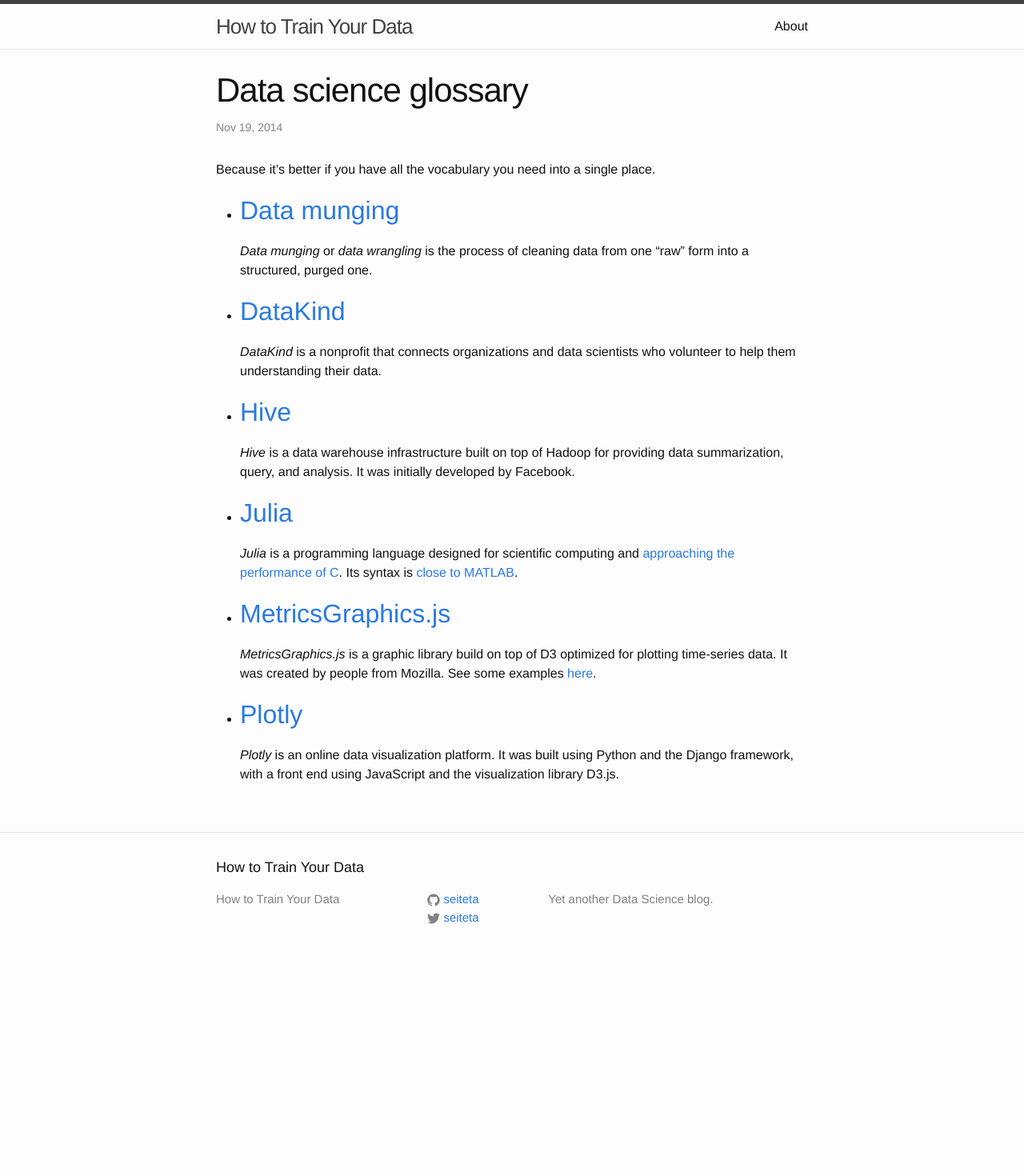
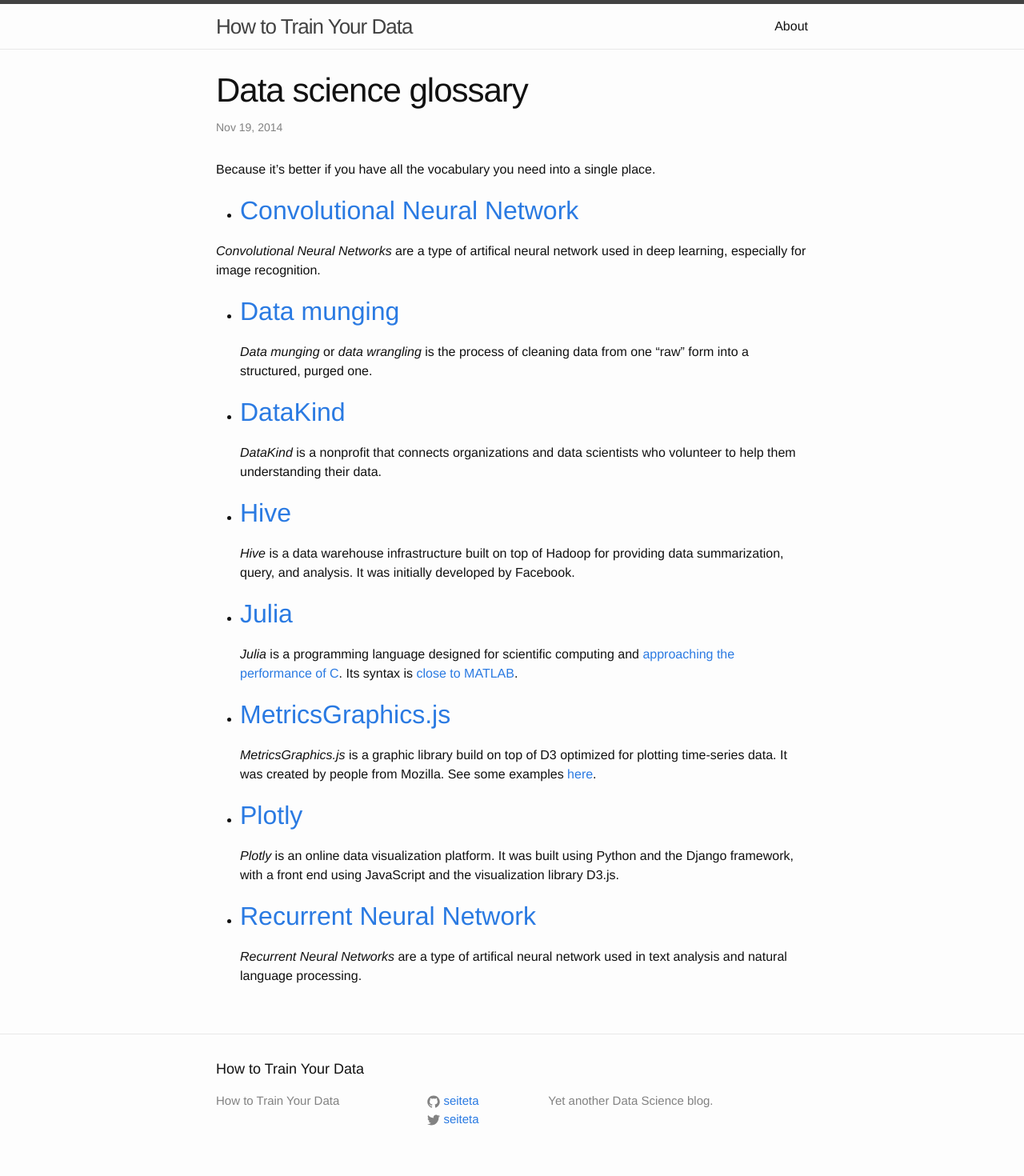
Before and after one commit to seiteta/seiteta.github.io_old, a Jekyll site: the page built from _posts/2014-11-19-data-science-glossary.md, in a window 1280 px wide. Shown: the whole page at 80% size. Built offline with Jekyll 4.4.1, drawn with Linux system fonts in a browser that asks for light colours; before the commit the page ends 1218 px from its top, so only the background shows below that.

Commit message:
Update 2014-11-19-data-science-glossary.md

```diff
--- a/_posts/2014-11-19-data-science-glossary.md
+++ b/_posts/2014-11-19-data-science-glossary.md
@@ -5,6 +5,10 @@ title: Data science glossary
 ---
 
 Because it's better if you have all the vocabulary you need into a single place.
+
+* ## [Convolutional Neural Network](http://en.wikipedia.org/wiki/Convolutional_neural_network)
+
+ *Convolutional Neural Networks* are a type of artifical neural network used in deep learning, especially for image recognition.
 
 * ## [Data munging](http://en.wikipedia.org/wiki/Data_wrangling)
 
@@ -29,3 +33,7 @@ Because it's better if you have all the vocabulary you need into a single place.
 * ## [Plotly](https://plot.ly/)
 
   *Plotly* is an online data visualization platform. It was built using Python and the Django framework, with a front end using JavaScript and the visualization library D3.js.
+
+* ## [Recurrent Neural Network](http://en.wikipedia.org/wiki/Recurrent_neural_network)
+
+  *Recurrent Neural Networks* are a type of artifical neural network used in text analysis and natural language processing.
```
